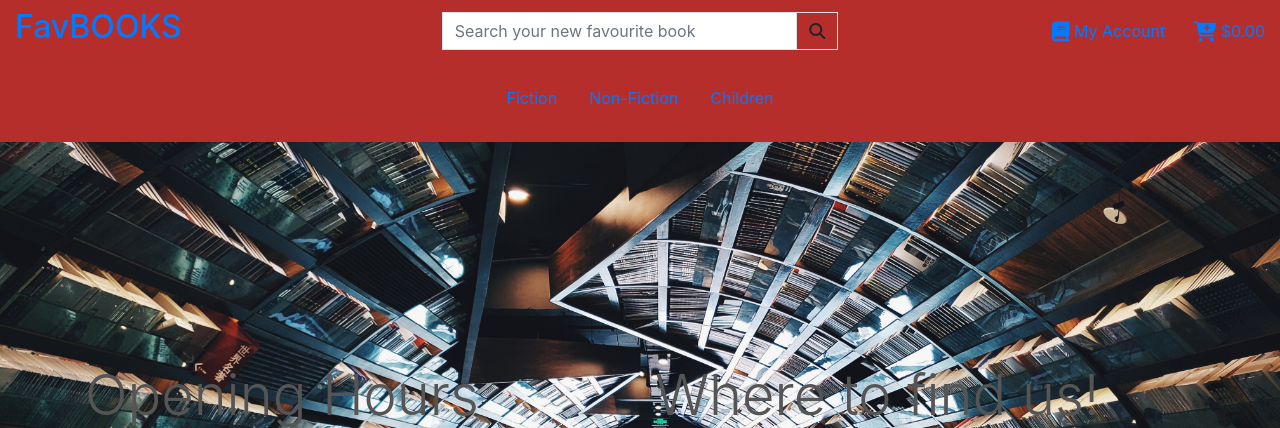
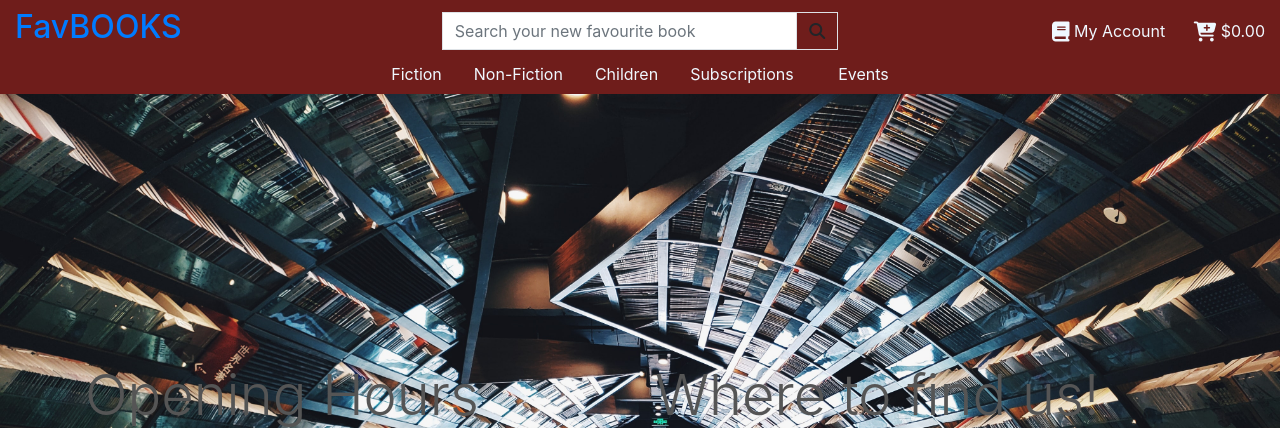
Before and after one commit to AnaG0307/favbooks-v3, a Django app: page / in a window 1280 px wide. Shown: the top 428 px of the page. Run offline with Django 3.2, Linux system fonts and the light colour scheme; some libraries are stand-ins or nearby versions.

Commit message:
Added subscriptions and events link to bavigation bar and changed background color

```diff
--- a/static/css/base.css
+++ b/static/css/base.css
@@ -17,5 +17,9 @@ body {
 }
 
 .bg-main {
-    background-color: #B52E2C;
+    background-color: #6F1D1B;
 }
+
+.text-white {
+    color: aliceblue !important;
+}
--- a/templates/base.html
+++ b/templates/base.html
@@ -58,12 +58,12 @@
           <div class="col-12 col-lg-4 my-auto py-1 py-lg-0">
             <ul class="list-inline list-unstyled text-center text-lg-right my-0">
               <li class="list-inline-item dropdown">
-                  <a href="#" class="nav-link" id="user-options" data-toggle="dropdown" aria-haspopup="true" aria-expanded="false">
+                  <a href="#" class="nav-link text-white" id="user-options" data-toggle="dropdown" aria-haspopup="true" aria-expanded="false">
                     <div class="text-center">
                       <p class="my-0"><i class="fas fa-book fa-lg"></i> My Account</p>
                     </div>
                   </a>
-                  <div class="dropdown-menu border-0" aria-labelledby="user-options">
+                  <div class="dropdown-menu border-0 text-white" aria-labelledby="user-options">
                     {% if request.user.is_authenticated %}
                       {% if request.user.is_superuser %}
                       <a href="" class="dropdown-item">Books Management</a>
@@ -81,7 +81,7 @@
               <li class="list-inline-item">
                 <a href="">
                   <div class="text-center">
-                    <p class="my-0"><i class="fas fa-cart-plus fa-lg"></i>
+                    <p class="my-0 text-white"><i class="fas fa-cart-plus fa-lg"></i>
                       {% if grand_total %}
                         ${{ grand_total|floatformat:2 }}
                       {% else %}
@@ -96,9 +96,9 @@
         </div>
         <div class="row category justify-content-center bg-main">
           <ul class="list-inline list-unstyled text-center text-lg-right my-0">
-            <li class="list-inline-item dropdown"></li>
+            <li class="list-inline-item dropdown">
               <a href="" class="nav-link" id="user-options" data-toggle="dropdown" aria-haspopup="true" aria-expanded="false">
-                  <p class="my-0">Fiction</p>
+                  <p class="my-0 text-white">Fiction</p>
               </a>
               <div class="dropdown-menu border-0" aria-labelledby="user-options">
                 <a href="" class="dropdown-item">All Fiction</a>
@@ -107,12 +107,12 @@
                 <a href="" class="dropdown-item">Crime & Thrillers</a>
                 <a href="" class="dropdown-item">Science Fiction</a>
               </div>
-            <li class="list-inline-item"></li>
+            </li>
           </ul>
           <ul class="list-inline list-unstyled text-center text-lg-right my-0">
-            <li class="list-inline-item dropdown"></li>
+            <li class="list-inline-item dropdown">
               <a href="" class="nav-link" id="user-options" data-toggle="dropdown" aria-haspopup="true" aria-expanded="false">
-                  <p class="my-0">Non-Fiction</p>
+                  <p class="my-0 text-white">Non-Fiction</p>
               </a>
               <div class="dropdown-menu border-0" aria-labelledby="user-options">
                 <a href="" class="dropdown-item">All Non-Fiction</a>
@@ -120,19 +120,31 @@
                 <a href="" class="dropdown-item">Biography</a>
                 <a href="" class="dropdown-item">Food & Drink</a>
               </div>
-            <li class="list-inline-item"></li>
+            </li>
           </ul>
           <ul class="list-inline list-unstyled text-center text-lg-right my-0">
-            <li class="list-inline-item dropdown"></li>
+            <li class="list-inline-item dropdown">
               <a href="" class="nav-link" id="user-options" data-toggle="dropdown" aria-haspopup="true" aria-expanded="false">
-                  <p class="my-0">Children</p>
+                  <p class="my-0 text-white">Children</p>
               </a>
               <div class="dropdown-menu border-0" aria-labelledby="user-options">
                 <a href="" class="dropdown-item">All Children</a>
                 <a href="" class="dropdown-item">Baby & Toddler</a>
                 <a href="" class="dropdown-item">Teen & Young Age</a>
               </div>
-            <li class="list-inline-item"></li>
+            </li>
+          </ul>
+          <ul class="list-inline list-unstyled text-center text-lg-right my-0">
+            <li class="list-inline-item">
+              <a href="" class="nav-link">
+                  <p class="my-0 text-white">Subscriptions</p>
+              </a>
+            </li>
+            <li class="list-inline-item">
+              <a href="" class="nav-link">
+                  <p class="my-0 text-white">Events</p>
+              </a>
+            </li>
           </ul>
         </div>
       </div>
```
